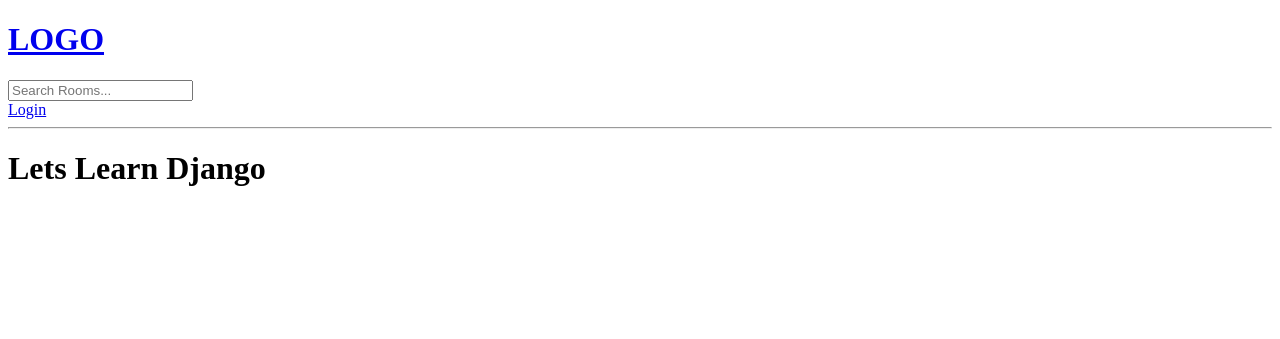
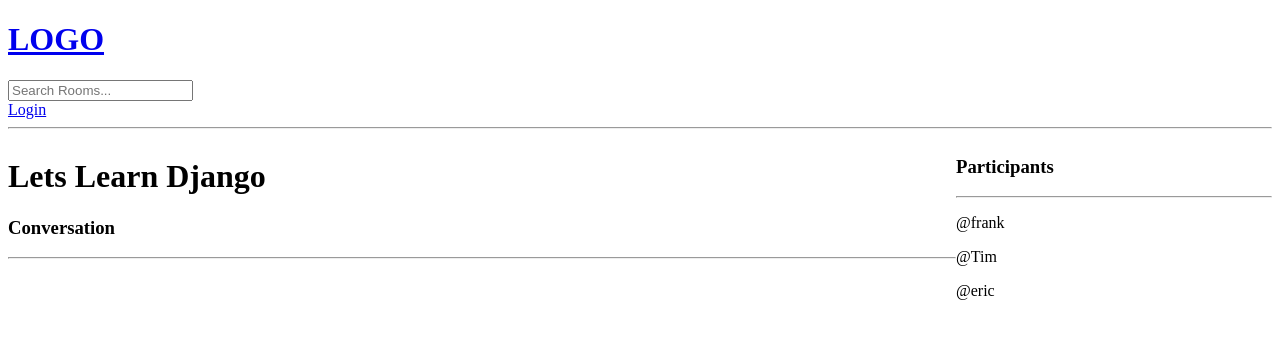
Before and after one commit to Darkpenguin1/TutoringProj, a Django app: page /room/5/ in a window 1280 px wide. Shown: the top 339 px of the page. Run offline with Django 5.2, Linux system fonts and the light colour scheme; data comes from the database, SQL or seed files in the repository; both versions use the stored data as it was after the commit.

Commit message:
Chat room messages CRUD

```diff
--- a/tutorSite/base/models.py
+++ b/tutorSite/base/models.py
@@ -1,7 +1,7 @@
 from django.db import models
 from django.contrib.auth.models import User
 
-
+## py tutorSite/manage.py makemigrations
 
 # Create your models here.
 
@@ -17,7 +17,7 @@ class Room(models.Model):
     topic = models.ForeignKey(Topic, on_delete=models.SET_NULL, null=True)
     name = models.CharField(max_length=200)
     description = models.TextField(null=True, blank=True)
-    #participants = models.IntegerField()
+    participants = models.ManyToManyField(User, related_name='participants', blank=True)
     updated = models.DateTimeField(auto_now=True)
     created = models.DateTimeField(auto_now_add=True)   # autonow add saves the value when it was instaniated
 
--- a/tutorSite/base/templates/base/room.html
+++ b/tutorSite/base/templates/base/room.html
@@ -1,5 +1,54 @@
 {% extends 'main.html' %}
 
 {% block content %}
-<h1>{{ room.name }}<h1\>
+
+<style>
+    .room-container{
+        display: grid;
+        grid-template-columns: 3fr 1fr;
+    }
+</style>
+
+<div class="room-container">
+    <div>
+    <h1>{{ room.name }}</h1>
+
+    <p>{{ room.description }}</p>
+
+    <div class="comment-wrapper">
+        <h3>Conversation</h3>
+        <hr>
+
+        {% for message in room_messages %}
+        <div>
+            {% if request.user == message.user %}
+                <a href="{% url 'delete-message' message.id %}">Delete</a>
+            {% endif %}
+            <small>@{{ message.user }}   {{ message.created | timesince}} ago</small>
+            <p>{{ message.body }}</p>
+            <hr>
+        </div>
+        {% endfor %}
+    </div>
+
+    {% if request.user.is_authenticated %}
+    <div class="comment-form">
+        <form method="POST" action="">
+            {% csrf_token %}
+            <input type="text" name="body" placeholder="Write your message here..." />
+        </form>
+    </div>
+    {% endif %}
+    </div>
+
+    <div>
+        <h3>Participants</h3>
+        <hr>
+        {% for user in participants %}
+            <div>
+                <p>@{{ user.username }}</p>
+            </div>
+        {% endfor %}
+    </div>
+</div>
 {% endblock %}
--- a/tutorSite/base/urls.py
+++ b/tutorSite/base/urls.py
@@ -12,4 +12,6 @@ urlpatterns = [
     path('create-room/', views.create_room, name="create-room"),
     path('update-room/<str:pk>/', views.updateRoom, name="update-room"),
     path('delete-room/<str:pk>/', views.deleteRoom, name="delete-room"),
+
+    path('delete-message/<str:pk>/', views.deleteMessage, name="delete-message"),
 ]
--- a/tutorSite/base/views.py
+++ b/tutorSite/base/views.py
@@ -7,9 +7,7 @@ from django.contrib.auth.decorators import login_required
 from django.http import HttpResponse
 from django.contrib.auth.forms import UserCreationForm
 
-
-# Create your views here.
-from .models import Room, Topic
+from .models import Room, Topic, Message
 from .forms import RoomForm
 # how to query db
 # queryset = modelname.objects.all()
@@ -86,7 +84,19 @@ def home(request):
 
 def room(request, pk):  # primary key
     room = Room.objects.get(id=pk)
-    context = {"room": room}
+    room_messages = room.message_set.all().order_by('-created')  # gives us the messages related to that roomo
+    participants = room.participants.all()
+
+    if request.method == 'POST':
+        message = Message.objects.create(
+            user = request.user,
+            room = room,
+            body = request.POST.get('body')
+        )
+        room.participants.add(request.user)
+        return redirect('room', pk=room.id)
+
+    context = {"room": room, 'room_messages':room_messages, 'participants':participants}
 
     return render(request, "base/room.html", context)
 
@@ -125,3 +135,16 @@ def deleteRoom(request, pk):
         room.delete()
         return redirect('home')
     return render(request, "base/delete.html", {'obj': room})
+
+
+@login_required(login_url='login')
+def deleteMessage(request, pk):
+    message = Message.objects.get(id=pk)
+
+    if request.user != message.user:
+        return HttpResponse('You are not allowed here!!')
+
+    if request.method == 'POST':
+        message.delete()
+        return redirect('home')
+    return render(request, "base/delete.html", {'obj': message})
```
Also changed, not shown: tutorSite/base/migrations/0003_alter_room_options_room_participants.py (added), tutorSite/db.sqlite3.
